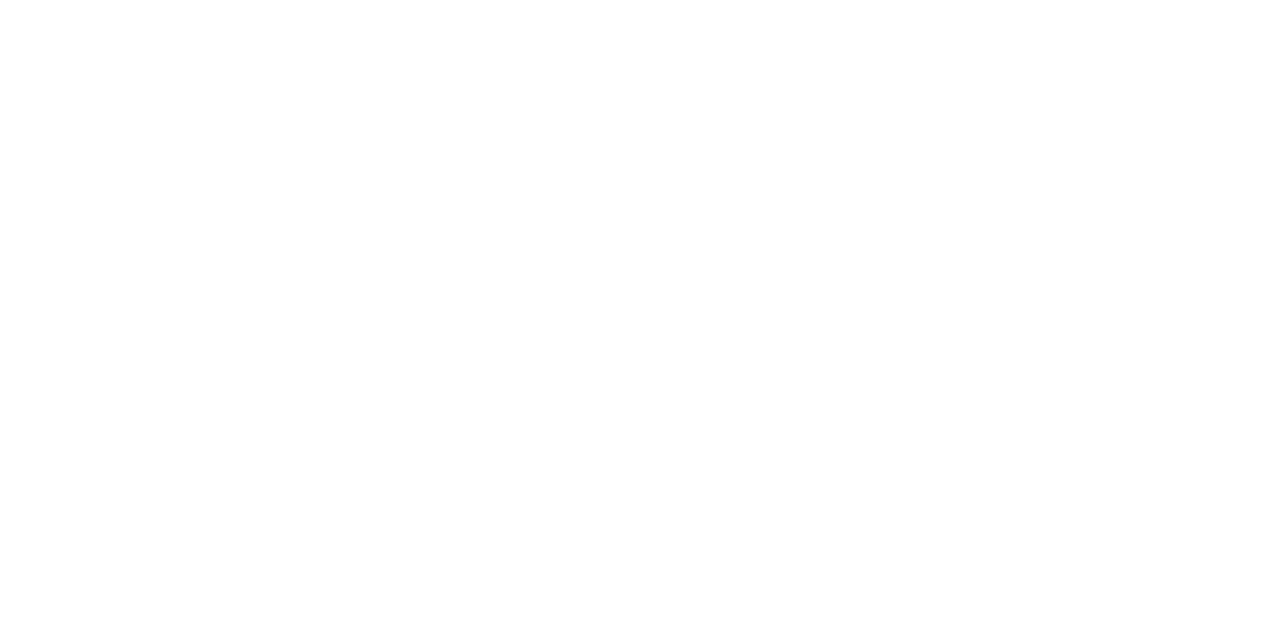
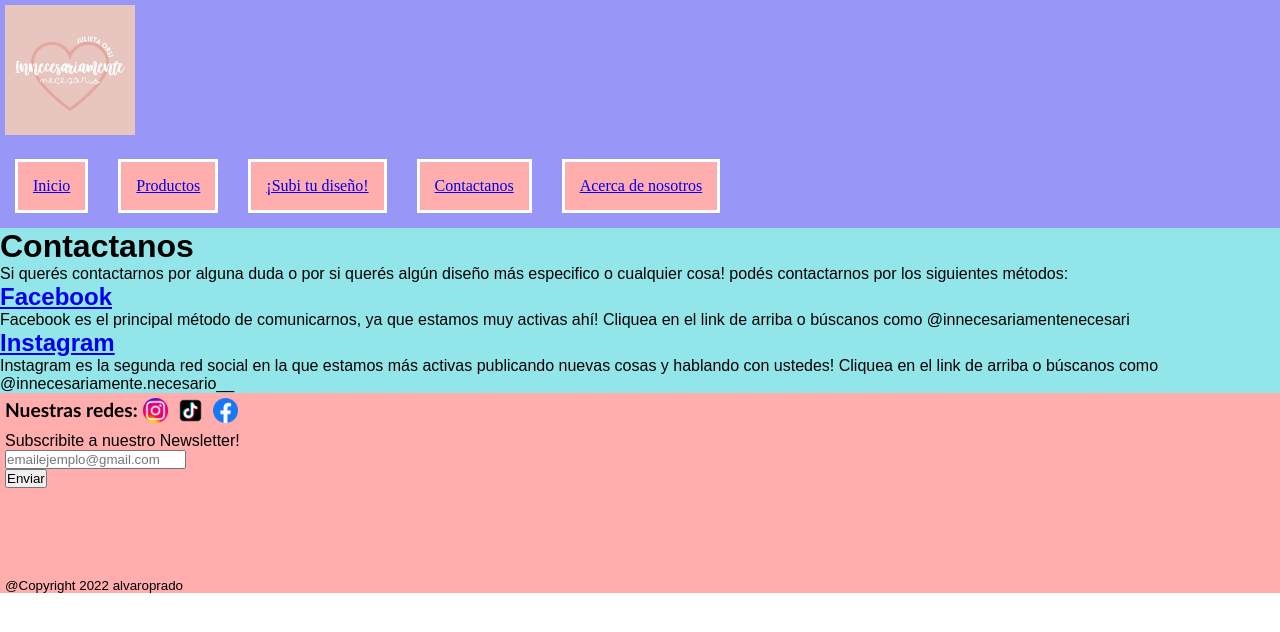
Before and after one commit to Alvapr09/mi-proyecto, a plain HTML site: page contactanos.html in a window 1280 px wide. Drawn offline with Linux system fonts and the light colour scheme.

Commit message:
Genero el contactanos.html y algunos cambios en el index

```diff
--- a/contactanos.html
+++ b/contactanos.html
@@ -0,0 +1,67 @@
+<!DOCTYPE html>
+<html lang="en">
+<head>
+    <meta charset="UTF-8">
+    <meta http-equiv="X-UA-Compatible" content="IE=edge">
+    <meta name="viewport" content="width=device-width, initial-scale=1.0">
+    <link rel="stylesheet" href="./css/style.css">
+    <title>Contactanos | Innecesariamente innecesario ❤</title>
+</head>
+<body>
+    <header class="header">
+        <a href="./index.html"> <img class="img" src="./img/logo.jpeg" alt="logo"> </a>
+    </header>
+        <nav class="nav">
+            <ul>
+                <li>
+                    <a href="./index.html">Inicio</a>
+                </li>
+                <li>
+                    <a href="./productos.html">Productos</a>
+                </li>
+                <li>
+                    <a href="./subi-tu-diseño.html">¡Subi tu diseño!</a>
+                </li>
+                <li>
+                    <a href="./contactanos.html">Contactanos</a>
+                </li>
+                <li>
+                    <a href="./acerca-de-nosotros.html">Acerca de nosotros</a>
+                </li>
+            </ul>
+        </nav>
+    <main class="main">
+        <h1>Contactanos</h1>
+        <p>Si querés contactarnos por alguna duda o por si querés algún diseño más especifico o cualquier cosa! podés contactarnos por los siguientes métodos:</p>
+        <a href="https://www.facebook.com/innecesariamentenecesari/"><h2>Facebook</h2></a>
+        <p> Facebook es el principal método de comunicarnos, ya que estamos muy activas ahí! Cliquea en el link de arriba o búscanos como @innecesariamentenecesari</p>
+        <a href="https://www.instagram.com/innecesariamente.necesario__/"><h2>Instagram</h2></a>
+        <p>Instagram es la segunda red social en la que estamos más activas publicando nuevas cosas y hablando con ustedes! Cliquea en el link de arriba o búscanos como @innecesariamente.necesario__</p>
+    </main>
+    <footer class="footer">
+        <div>
+            <h4>Nuestras redes:</h4>
+            <ul>
+                <li>
+                    <a href="https://www.instagram.com/innecesariamente.necesario__/"><img src="./img/instagram-logo-png.png" alt="instagram-logo"></a>
+                </li>
+                <li>
+                    <a href="https://www.tiktok.com/@innecesariamentenecesari"><img src="./img/logo-tiktok-simbolo.png" alt="tik-tok-logo"></a>
+                </li>
+                <li>
+                    <a href="https://www.facebook.com/innecesariamentenecesari/"><img src="./img/logo-facebook.png.webp" alt="facebook-logo"></a>
+                </li>
+            </ul>
+        </div>
+        <section class="newsletter">
+            <form action="./contactanos.html" method="get">
+                <p>Subscribite a nuestro Newsletter!</p>
+                <input type="email" placeholder="emailejemplo@gmail.com">
+                <br>
+                <input type="submit" value="Enviar">
+            </form>
+        </section>
+        <p>@Copyright 2022 alvaroprado</p>
+    </footer>
+</body>
+</html>
--- a/css/style.css
+++ b/css/style.css
@@ -50,7 +50,9 @@
     animation-duration: 4s;
     animation-iteration-count: infinite;
 }
-
+.main{
+    font-family: Arial, Helvetica, sans-serif;
+}
 .fotos {
     display: flex;
     justify-content: space-evenly;
@@ -85,7 +87,21 @@
 .footer p{
     padding-left: 5px;
     padding-top: 90px;
-    font-size: 10px;
+    font-size: smaller;
+    font-family: Arial, Helvetica, sans-serif;
+}
+.newsletter{
+    display: flex;
+    flex-direction: column;
+    align-items: flex-start;
+    padding-left: 5px;
+}
+.newsletter p{
+    padding: 0%;
+    font-size: medium;
+}
+.newsletter input{
+
 }
 /* Grids */
 .grids {
```
Also changed, not shown: index.html (+11 -3 lines).
